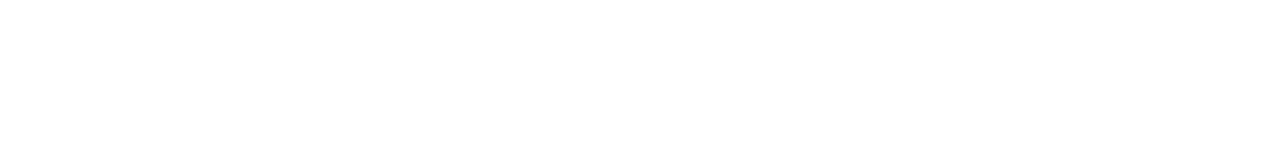
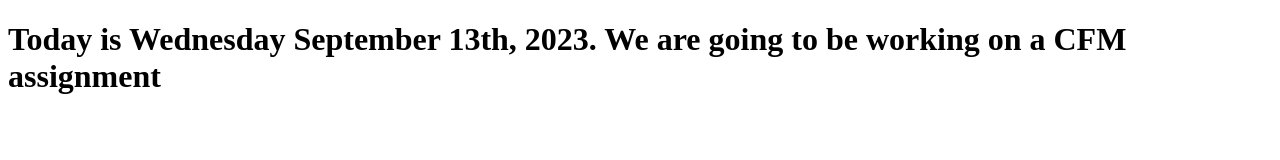
Before and after one commit to arisamoon/senioryear.github.io, a plain HTML site: page index.html in a window 1280 px wide. Drawn offline with Linux system fonts and the light colour scheme.

Commit message:
Update index.html I added the body tag

```diff
--- a/index.html
+++ b/index.html
@@ -9,6 +9,8 @@
       Arisa M. 2023 TAEHS Senior Year Web Design Portfolio
     </title>
   </head>
-
+<body>
+<h1>Today is Wednesday September 13th, 2023. We are going to be working on a CFM assignment</h1>
+</body>
 
 </html>
```
